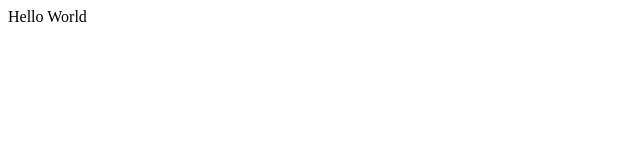
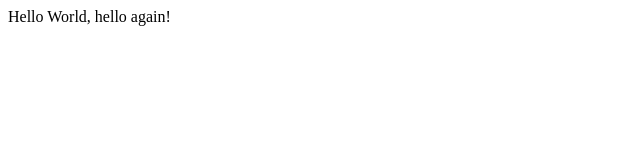
Before and after one commit to cga57/git_tutorial, a plain HTML site: page index.html in a window 1280 px wide. Shown: the whole page, without its empty margins (0-640 px from the left). Drawn offline with Linux system fonts and the light colour scheme.

Commit message:
Update index.html

```diff
--- a/index.html
+++ b/index.html
@@ -3,7 +3,7 @@
   <head>
     <title> My Page </title>
     <body>
-      Hello World
+      Hello World, hello again!
     </body>
   </head>
 </html>
```
